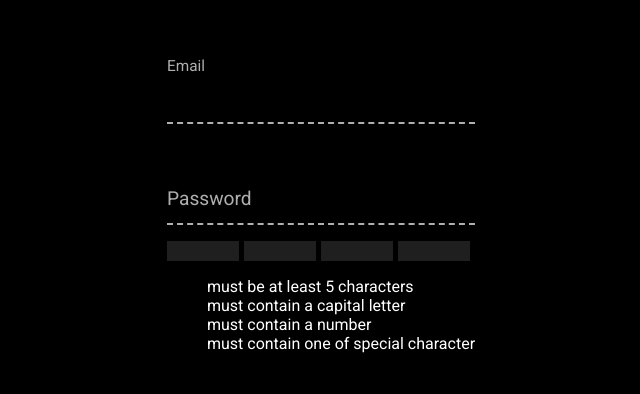
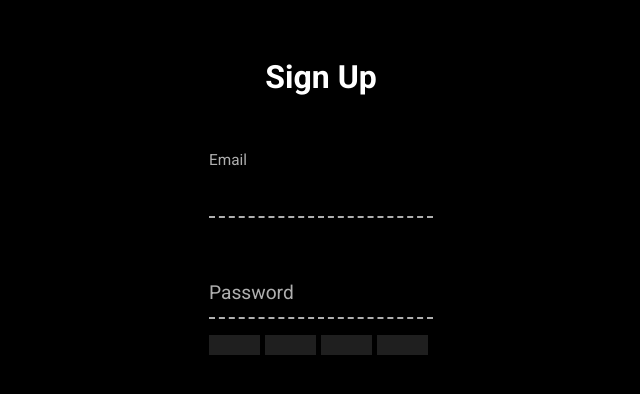
Before and after one commit to r3nanp/loginform-animation, a Svelte app: page / in a window 1280 px wide. Shown: the part 212-606 px from the top of the page, without its empty margins (319-959 px from the left). Built offline with nearby package versions, Linux system fonts and the light colour scheme.

Commit message:
fix (svelte script): remove the list and the strength files

```diff
--- a/src/App.svelte
+++ b/src/App.svelte
@@ -1,5 +1,5 @@
 <script context="module">
-  import Form from './Main.svelte'
+  import Form from './Form.svelte'
 </script>
 
 <style>
@@ -10,9 +10,17 @@
     align-items: center;
     justify-content: center;
   }
+
+  h1 {
+    font-family: 'Roboto';
+    font-weight: 700;
+    text-align: center;
+  }
 </style>
 
 <!-- HTML-->
 <main>
+  <h1>Sign Up</h1>
+
   <Form />
 </main>
--- /dev/null
+++ b/src/Form.svelte
@@ -0,0 +1,168 @@
+<script>
+  let strength = 0
+  let validations = []
+
+  function validatePassword(e) {
+    const password = e.target.value
+
+    validations = [
+      (password.length > 5),
+      (password.search(/[A-Z]/) > -1),
+      (password.search(/[0-9]/) > -1),
+      (password.search(/[$&+,:;=?@#]/) > -1)
+    ]
+
+    strength = validations.reduce((acc, cur) => acc + cur)
+  }
+</script>
+
+<style>
+  form {
+    --text-color: #afafaf;
+  }
+
+  .field {
+    width: 100%;
+    position: relative;
+    border-bottom: 2px dashed var(--text-color);
+    margin: 4rem auto 1rem;
+  }
+
+  .label {
+    color: var(--text-color);
+    font-size: 1.2rem;
+  }
+
+  .input {
+    outline: none;
+    border: none;
+    overflow: hidden;
+    margin: 0;
+    width: 100%;
+    padding: 0.25rem 0;
+    background: none;
+    color: white;
+    font-size: 1.2rem;
+    font-weight: bold;
+  }
+
+  .input:valid {
+    color: yellowgreen;
+  }
+
+  .input:invalid {
+    color: orangered;
+  }
+
+  /* Animation */
+
+  .field::after {
+    content: '';
+    position: relative;
+    display: block;
+    height: 4px;
+    width: 100%;
+    background: #d16dff;
+    transform: scaleX(0);
+    transform-origin: 0%;
+    transition: transform 500ms ease;
+    top: 2px;
+  }
+
+  .field:focus-within {
+    border-color: transparent;
+  }
+
+  .field:focus-within::after {
+    transform: scaleX(1);
+  }
+
+  /* Label animation */
+
+  .label {
+    z-index: -1;
+    position: absolute;
+    transform: translateY(-2rem);
+    transform-origin: 0%;
+    transition: transform 400ms;
+  }
+
+  .field:focus-within .label,
+  .input:not(:placeholder-shown) + .label {
+    transform: scale(0.8) translateY(-5rem);
+  }
+
+  .strength {
+    display: flex;
+    height: 20px;
+    width: 100%;
+  }
+
+  .bar {
+    margin-right: 5px;
+    height: 100%;
+    width: 25%;
+    transition: box-shadow 500ms;
+    box-shadow: inset 0 20px #1f1f1f;
+  }
+
+  .bar-show {
+    box-shadow: none;
+  }
+
+  .bar:nth-child(1) {
+    background: linear-gradient(to right, red, orangered);
+  }
+  .bar:nth-child(2) {
+    background: linear-gradient(to right, orangered, yellow);
+  }
+  .bar:nth-child(3) {
+    background: linear-gradient(to right, yellow, yellowgreen);
+  }
+  .bar:nth-child(4) {
+    background: linear-gradient(to right, yellowgreen, green);
+  }
+
+  ul {
+    list-style: none;
+    margin: 10px 0;
+    padding: 0;
+    font-size: 0.7rem;
+    text-align: left;
+  }
+</style>
+
+<form>
+  <div class="field">
+    <input type="email" name="email" class="input" />
+    <label for="email" class="label">Email</label>
+  </div>
+
+  <div class="field">
+    <input
+      type="password"
+      class="input"
+      placeholder=""
+      on:input={validatePassword} />
+    <label for="password" class="label">Password</label>
+  </div>
+
+  <div class="strength">
+    <span class="bar" class:bar-show={strength > 0} />
+    <span class="bar" class:bar-show={strength > 1} />
+    <span class="bar" class:bar-show={strength > 2} />
+    <span class="bar" class:bar-show={strength > 3} />
+  </div>
+
+  {#if validations.length}
+    <ul>
+      <li>{validations[0] ? '✅' : '❌'} must be at least 5 characters</li>
+      <li>{validations[1] ? '✅' : '❌'} must contain a capital letter</li>
+      <li>{validations[2] ? '✅' : '❌'} must contain a number</li>
+      <li>
+        {validations[3] ? '✅' : '❌'}
+        must contain one of special character
+      </li>
+    </ul>
+  {/if}
+</form>
--- a/src/List.svelte
+++ /dev/null
@@ -1,20 +0,0 @@
-<script>
-</script>
-
-<style>
-  ul {
-    display: flex;
-    flex-direction: column;
-  }
-
-  li {
-    list-style: none;
-  }
-</style>
-
-<ul>
-  <li>must be at least 5 characters</li>
-  <li>must contain a capital letter</li>
-  <li>must contain a number</li>
-  <li>must contain one of special character</li>
-</ul>
--- a/src/Main.svelte
+++ /dev/null
@@ -1,99 +0,0 @@
-<script context="module">
-  import Strength from './Strength.svelte'
-
-  import List from './List.svelte'
-</script>
-
-<style>
-  form {
-    --text-color: #afafaf;
-    max-width: 500px;
-  }
-
-  .field {
-    width: 100%;
-    position: relative;
-    border-bottom: 2px dashed var(--text-color);
-    margin: 4rem auto 1rem;
-  }
-
-  .label {
-    color: var(--text-color);
-    font-size: 1.2rem;
-  }
-
-  .input {
-    outline: none;
-    border: none;
-    overflow: hidden;
-    margin: 0;
-    width: 100%;
-    padding: 0.25rem 0;
-    background: none;
-    color: white;
-    font-size: 1.2rem;
-    font-weight: bold;
-  }
-
-  .input:valid {
-    color: yellowgreen;
-  }
-
-  .input:invalid {
-    color: orangered;
-  }
-
-  /* Animation */
-
-  .field::after {
-    content: '';
-    position: relative;
-    display: block;
-    height: 4px;
-    width: 100%;
-    background: #d16dff;
-    transform: scaleX(0);
-    transform-origin: 0%;
-    transition: transform 500ms ease;
-    top: 2px;
-  }
-
-  .field:focus-within {
-    border-color: transparent;
-  }
-
-  .field:focus-within::after {
-    transform: scaleX(1);
-  }
-
-  /* Label animation */
-
-  .label {
-    z-index: -1;
-    position: absolute;
-    transform: translateY(-2rem);
-    transform-origin: 0%;
-    transition: transform 400ms;
-  }
-
-  .field:focus-within .label,
-  .input:not(:placeholder-shown) + .label {
-    transform: scale(0.8) translateY(-5rem);
-  }
-</style>
-
-<form>
-  <div class="field">
-    <input type="email" name="email" class="input" />
-    <label for="email" class="label">Email</label>
-  </div>
-
-  <div class="field">
-    <input type="password" class="input" placeholder="" />
-    <label for="password" class="label">Password</label>
-  </div>
-
-  <Strength />
-
-  <List />
-</form>
--- a/src/Strength.svelte
+++ /dev/null
@@ -1,58 +0,0 @@
-<script>
-  let strength = 0
-  let validations = []
-
-  export function validatePassword(e) {
-    const password = e.target.value
-    validations = [
-      (password.length > 5),
-      (password.search(/[A-Z]/) > -1),
-      (password.search(/[0-9]/) > -1),
-      (password.search(/[$#@!,:;?%&*=+]/) > -1)
-    ]
-
-    strength = validations.reduce((acc, cur) => acc + cur)
-  }
-
-</script>
-
-<style>
-  .strength {
-    display: flex;
-    height: 20px;
-    width: 100%;
-  }
-
-  .bar {
-    margin-right: 5px;
-    height: 100%;
-    width: 25%;
-    transition: box-shadow 500ms;
-    box-shadow: inset 0 20px #1f1f1f;
-  }
-
-  .bar-show {
-    box-shadow: none;
-  }
-
-  .bar:nth-child(1) {
-    background: linear-gradient(to right, red, orangered);
-  }
-  .bar:nth-child(2) {
-    background: linear-gradient(to right, orangered, yellow);
-  }
-  .bar:nth-child(3) {
-    background: linear-gradient(to right, yellow, yellowgreen)
-  }
-  .bar:nth-child(4) {
-    background: linear-gradient(to right, yellowgreen, green)
-  }
-
-</style>
-
-<div class="strength">
-  <span class="bar" />
-  <span class="bar" />
-  <span class="bar" />
-  <span class="bar" />
-</div>
```
